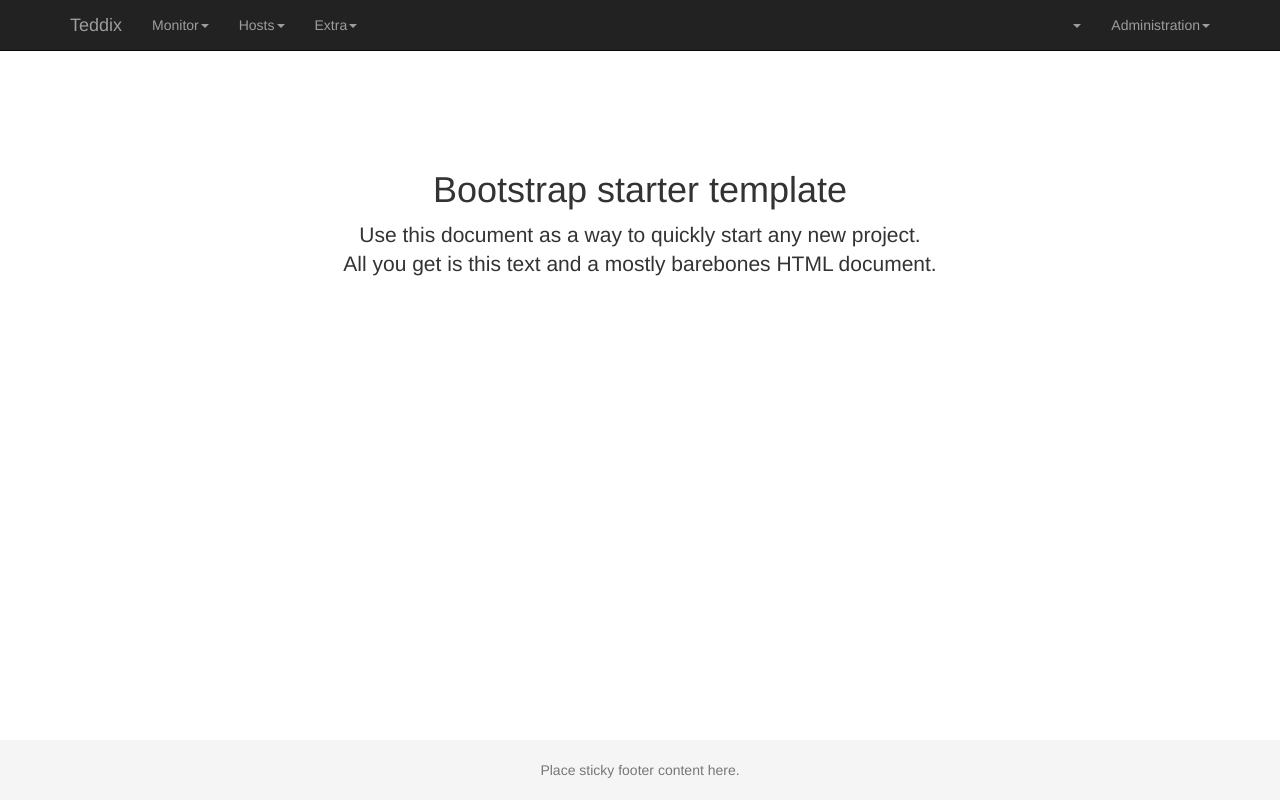
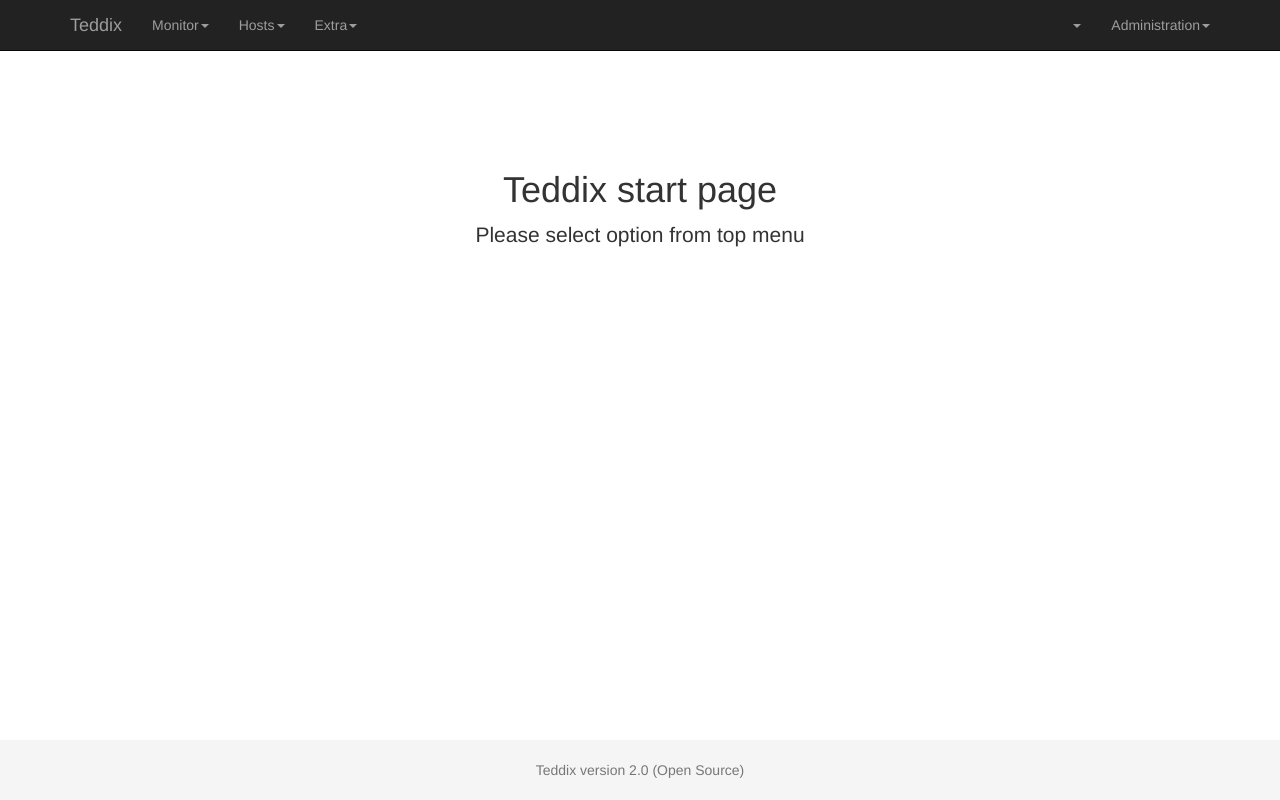
Before and after one commit to spdfire/teddix, a Django app: page / in a window 1280 px wide. Run offline with Django 3.2, Linux system fonts and the light colour scheme; parts of the project's set-up code (start-up, migrations or seed data) failed here and were passed over; some libraries are stand-ins or nearby versions.

Commit message:
cleanup base template

```diff
--- a/teddix-web/src/teddixweb/templates/base.html
+++ b/teddix-web/src/teddixweb/templates/base.html
@@ -6,30 +6,15 @@
     <meta name="viewport" content="width=device-width, initial-scale=1">
     <meta name="description" content="">
     <meta name="author" content="">
-    <link rel="shortcut icon" href="/static/bootstrap-3.1.1/docs/assets/ico/favicon.ico">
 
     <title>{% block title %}Teddix startup page{% endblock %}</title>
+    <link rel="shortcut icon" href="/static/bootstrap-3.1.1/docs/assets/ico/favicon.ico">
 
     <!-- Bootstrap core CSS -->
     <link href="/static/bootstrap-3.1.1/dist/css/bootstrap.min.css" rel="stylesheet">
-
-    <!-- Custom styles for this template -->
     <link href="/static/bootstrap-3.1.1/docs/examples/starter-template/starter-template.css" rel="stylesheet">
-
-    <!-- sticky footer -->
     <link href="/static/bootstrap-3.1.1/docs/examples/sticky-footer-navbar/sticky-footer-navbar.css" rel="stylesheet">
-
-    <!-- Just for debugging purposes. Don't actually copy this line! -->
-    <!--[if lt IE 9]><script src="../../assets/js/ie8-responsive-file-warning.js"></script><![endif]-->
-
-    <!-- HTML5 shim and Respond.js IE8 support of HTML5 elements and media queries -->
-    <!--[if lt IE 9]>
-      <script src="https://oss.maxcdn.com/libs/html5shiv/3.7.0/html5shiv.js"></script>
-      <script src="https://oss.maxcdn.com/libs/respond.js/1.4.2/respond.min.js"></script>
-    <![endif]-->
-
   </head>
-
   <body>
     <div class="navbar navbar-inverse navbar-fixed-top" role="navigation">
       <div class="container">
@@ -90,7 +75,6 @@
               <li><a href="/admin/settings">Settings</a></li>
             </ul>
           </ul>
-
           <ul class="nav navbar-nav navbar-right">
             <li class="dropdown">
             <a href="#" class="dropdown-toggle" data-toggle="dropdown">{{ user.username }}<b class="caret"></b></a>
@@ -106,26 +90,21 @@
 
     <div class="container">
       {% block content %}
-
       <div class="starter-template">
-        <h1>Bootstrap starter template</h1>
-        <p class="lead">Use this document as a way to quickly start any new project.<br> All you get is this text and a mostly barebones HTML document.</p>
+        <h1>Teddix start page</h1>
+        <p class="lead"> Please select option from top menu</p>
       </div>
-
       {% endblock %}
     </div><!-- /.container -->
 
     <div id="footer">
       <div class="container">
-        <p class="text-muted text-center">Place sticky footer content here.</p>
+        <p class="text-muted text-center">Teddix version 2.0 (Open Source)</p>
       </div>
     </div>
 
-    <!-- Bootstrap core JavaScript
-    ================================================== -->
-    <!-- Placed at the end of the document so the pages load faster -->
+    <!-- Bootstrap core JavaScript -->
     <script src="https://ajax.googleapis.com/ajax/libs/jquery/1.11.0/jquery.min.js"></script>
     <script src="/static/bootstrap-3.1.1/dist/js/bootstrap.min.js"></script>
-
   </body>
 </html>
```
Lines whose indentation alone changed are shown as unchanged.
